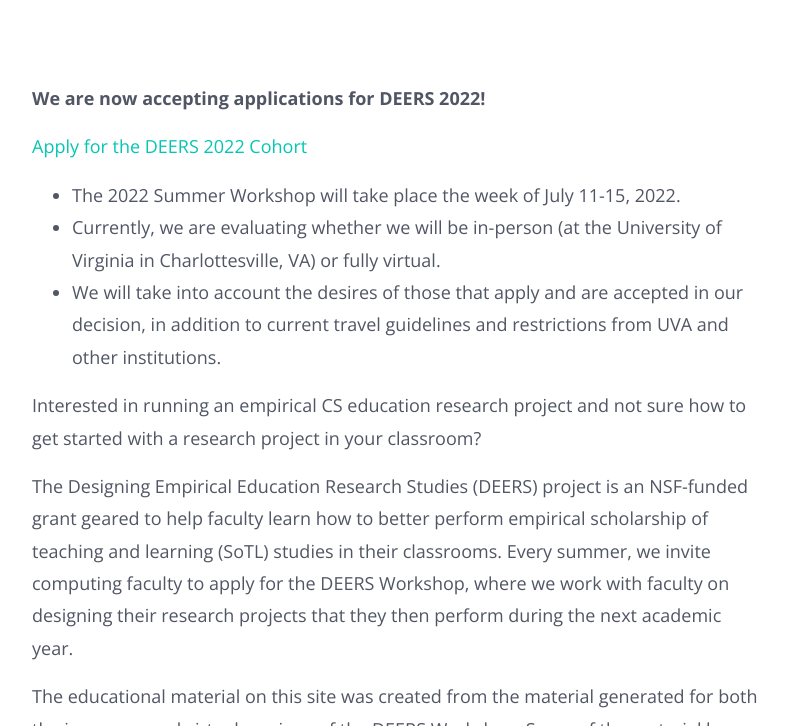
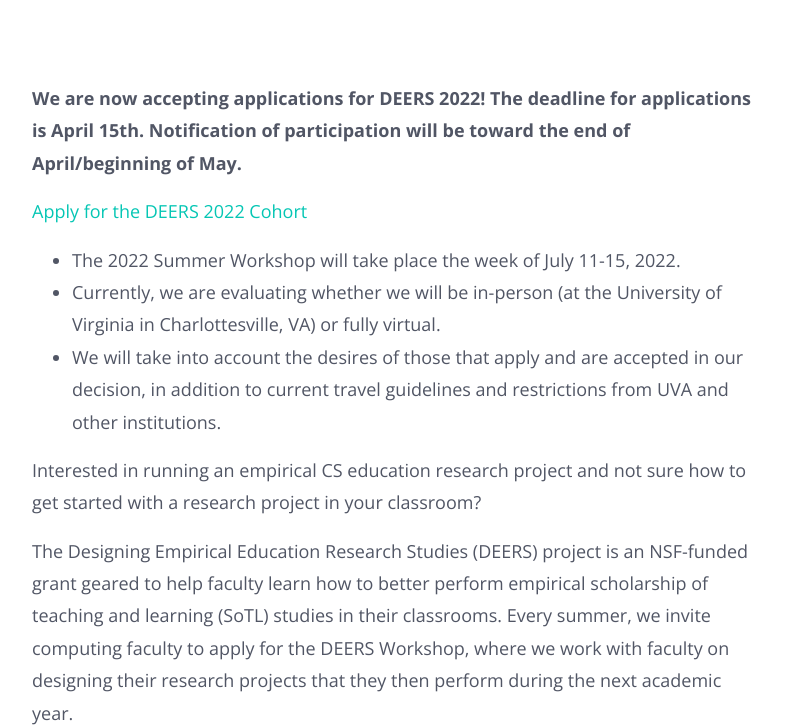
Before and after one commit to marksherriff/deers, a Jekyll site: the page built from index.md, in a window 1280 px wide and 900 px high, scrolled down 594 px, cut to the strip 174-900 px from the top of the window. Shown: the whole strip, without its empty margins (243-1031 px from the left). Built offline with Jekyll 4.4.1, drawn with Linux system fonts in a browser that asks for light colours; nearby versions of some CDN libraries.

Commit message:
due date

```diff
--- a/index.md
+++ b/index.md
@@ -2,7 +2,7 @@
 layout: index
 published: true
 ---
-__We are now accepting applications for DEERS 2022!__
+__We are now accepting applications for DEERS 2022!  The deadline for applications is April 15th.  Notification of participation will be toward the end of April/beginning of May.__
 
 [Apply for the DEERS 2022 Cohort](https://ncsu.qualtrics.com/jfe/form/SV_9TeZHLzDgEux3gx)
 
```
